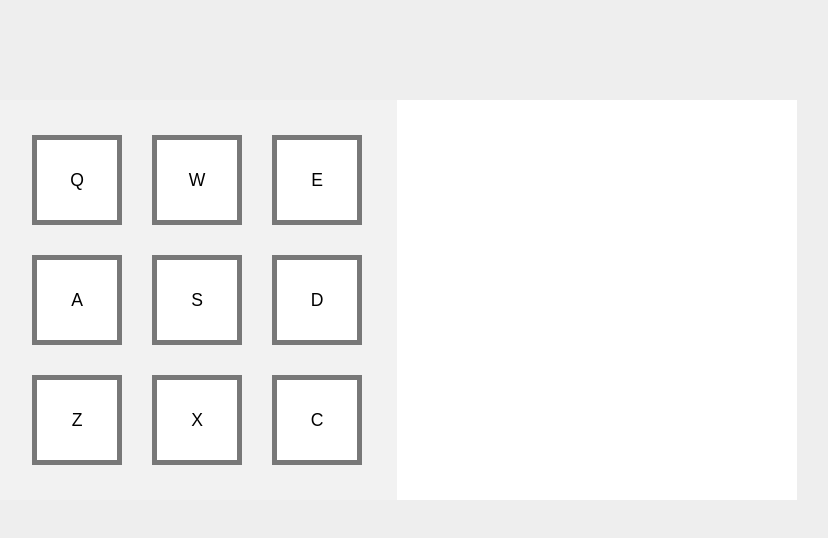
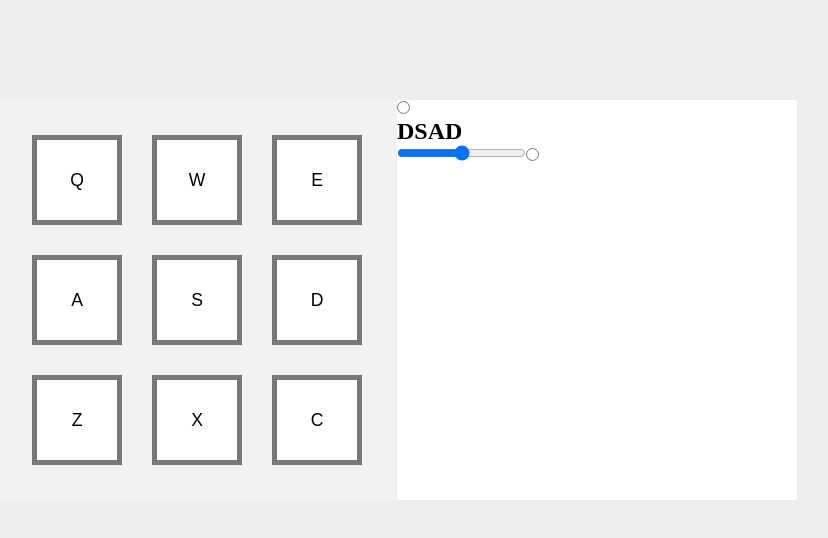
Before and after one commit to Drummer143/drum-machine, a React (Create React App) app: page / in a window 1280 px wide. Shown: the top 538 px of the page, without its empty margins (243-1071 px from the left). Built offline with nearby package versions, Linux system fonts and the light colour scheme.

Commit message:
feat: made volume control

```diff
--- a/src/components/App/App.css
+++ b/src/components/App/App.css
@@ -2,6 +2,7 @@
   width: 800px;
   height: 400px;
   margin: 100px auto 0;
+  display: flex;
   background-color: #fff;
 }
 
--- a/src/components/App/App.js
+++ b/src/components/App/App.js
@@ -3,12 +3,14 @@ import Keypad from '../Keypad/Keypad';
 import { setOne, setTwo } from './../../sampleSet';
 
 import './App.css';
+import { useState } from 'react';
 
 function App() {
+    const [volume, setVolume] = useState(0.5);
     return (
         <div className="app">
-            <Keypad sampleSet={setOne}/>
-            {/* <Setup /> */}
+            <Keypad sampleSet={setOne} volume={volume} />
+            <Setup volume={volume} setVolume={setVolume}/>
         </div>
     );
 }
--- a/src/components/App/App.scss
+++ b/src/components/App/App.scss
@@ -4,5 +4,7 @@
 
     margin: 100px auto 0;
 
+    display: flex;
+
     background-color: #fff;
 }
--- a/src/components/Keypad/Keypad.js
+++ b/src/components/Keypad/Keypad.js
@@ -1,14 +1,34 @@
+import { useEffect } from 'react';
 import './Keypad.css';
 
-const Button = ({ keyParams }) => {
-    const { keyTrigger, url } = keyParams;
-    const sampleAudio = new Audio(url);
+const Button = ({ keyParams, volume }) => {
+    const { keyTrigger, url, keyCode } = keyParams;
 
-    return <button type='button' onClick={() => sampleAudio.play()}>{keyTrigger}</button>;
+    const handleKeyPress = (e) => {
+        if (e.keyCode === keyCode) {
+            const audio = document.getElementById(keyTrigger);
+            audio.currentTime = 0;
+            audio.volume = volume;
+            audio.play();
+        }
+    };
+
+    useEffect(() => {
+        document.addEventListener('keydown', handleKeyPress);
+        return () => document.removeEventListener('keydown', handleKeyPress);
+    });
+
+    return (
+        <button type='button' onClick={handleKeyPress}>
+            <audio id={keyTrigger} src={url} />
+            {keyTrigger}
+        </button>
+    );
 };
 
-function Keypad({ sampleSet }) {
-    const buttons = sampleSet.map((key, i) => <Button key={i} keyParams={key} />);
+function Keypad({ sampleSet, volume }) {
+
+    const buttons = sampleSet.map((key, i) => <Button key={i} keyParams={key} volume={volume} />);
 
     return (
         <div className="keypad">
--- a/src/components/Setup/Setup.js
+++ b/src/components/Setup/Setup.js
@@ -1,7 +1,13 @@
-function Setup() {
+import { useState, useEffect } from 'react';
+
+function Setup({ volume, setVolume }) {
+
     return (
         <div>
-            Setup
+            <input type='radio' />
+            <h2>DSAD</h2>
+            <input type='range' value={volume} min={0} max={1} step={0.01} onChange={(e => setVolume(e.target.value))}/>
+            <input type='radio' />
         </div>
     );
 }
```
Also changed, not shown: 1 other file (tests, documents, lock files or other folders).
